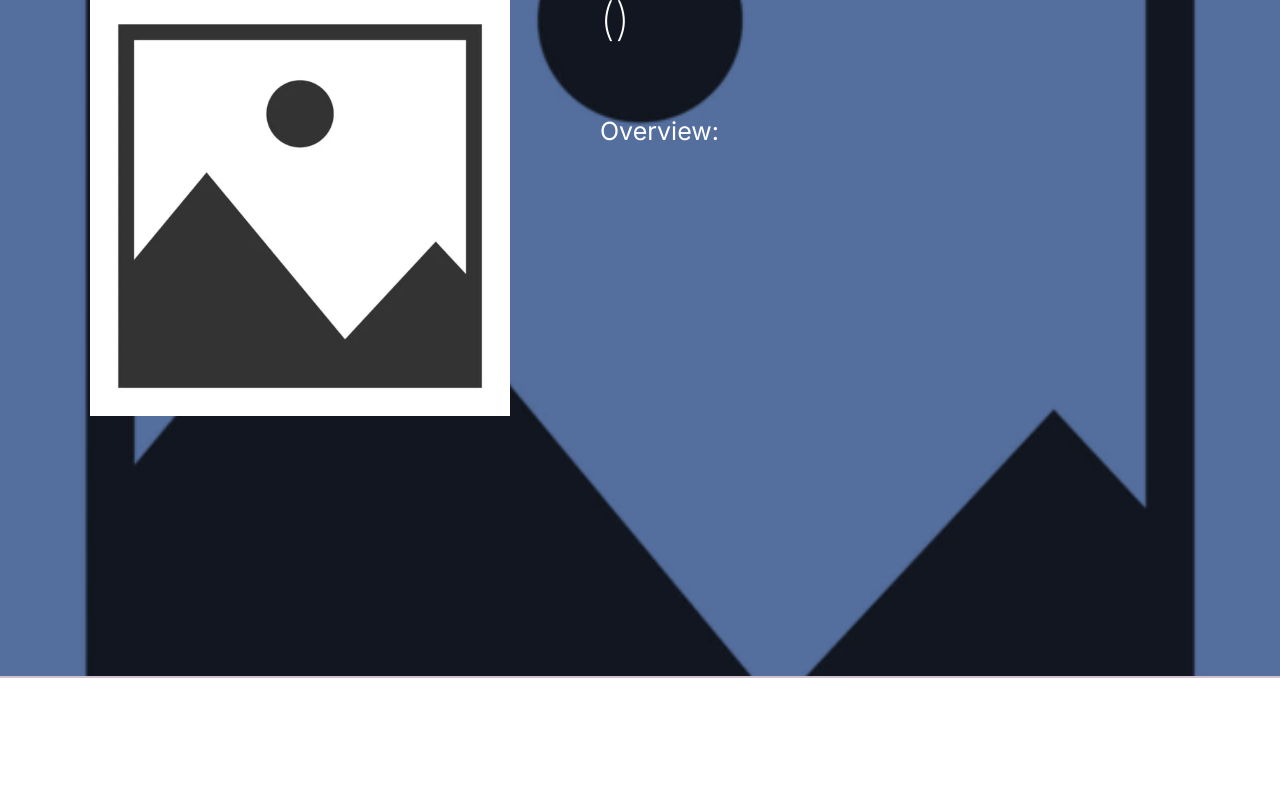
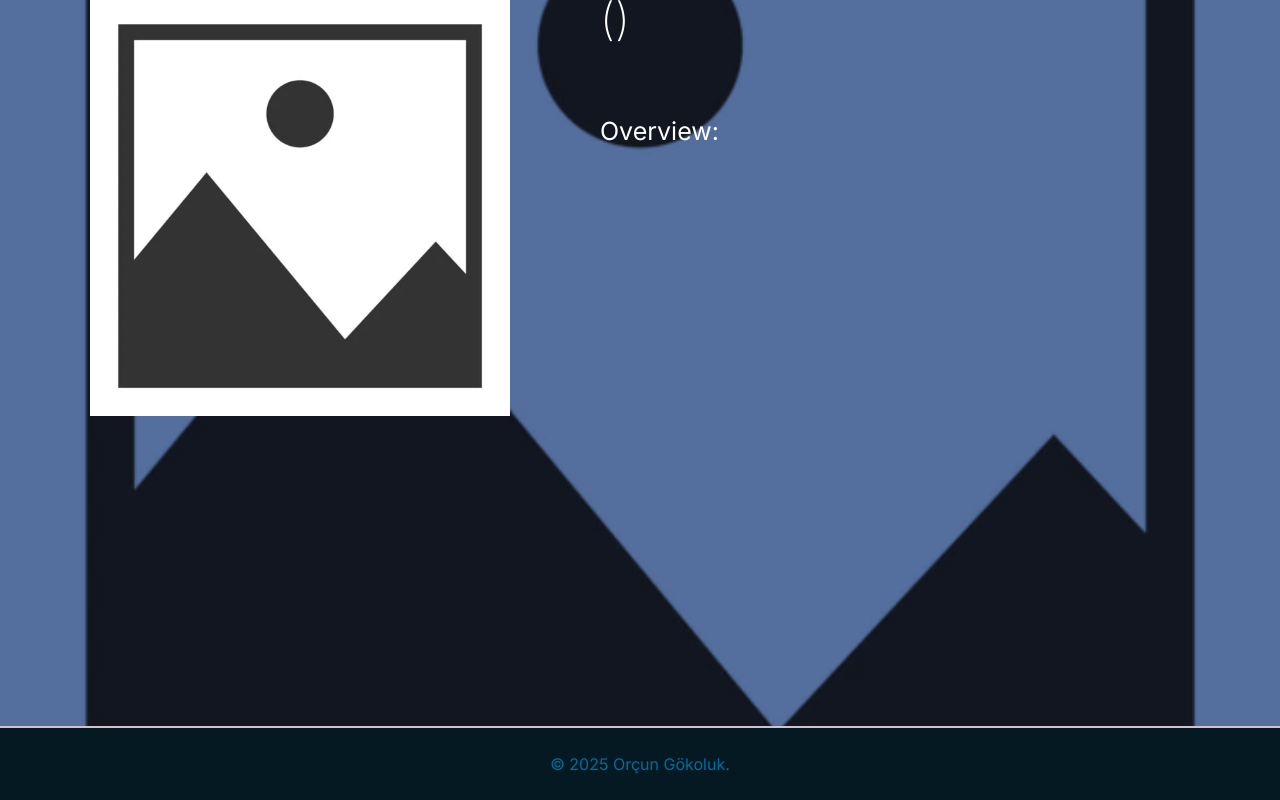
Before and after one commit to OrcunGokoluk/cinelist, a React (Vite) app: page /movie/1 in a window 1280 px wide. Shown: the part 186-986 px from the top of the page. Before the commit the page ends 864 px from the top, so only its background shows below. Built offline with nearby package versions, Linux system fonts and the light colour scheme; no server answers; a web font is replaced by a local one.

Commit message:
update css styles

```diff
--- a/src/components/Searchbar.jsx
+++ b/src/components/Searchbar.jsx
@@ -46,9 +46,9 @@ if(movieName){
         </form>
     <article className='movie-card-container'>
     {
-         moviedata ? moviedata.map( (data, index)=><MovieCard key={index} id={data.id} image={data.poster_path}
+         moviedata.length>0 ? moviedata.map( (data, index)=><MovieCard key={index} id={data.id} image={data.poster_path}
          overview={data.overview} title={data.title} imdb={data.
-          vote_average}/>):""
+          vote_average}/>):<div className='placeholder-container'></div>
         }
     </article>
 
--- a/src/css/App.css
+++ b/src/css/App.css
@@ -85,7 +85,7 @@ header{
     position: relative;
     display: inline-block;
     width: 100%;
-    height: 75rem;
+    height: 100vh;
   }
   /*
   .image-filter-container::after {
@@ -172,6 +172,11 @@ header{
 .search-form label{
     font-size: 2.5rem;
 }
+.placeholder-container
+{
+    width: 100%;
+    height: 41.2vh;
+}
 @media (min-width:786px){
     .search-form{
         flex-direction: row;
@@ -228,4 +233,9 @@ header{
     .release-date{
         margin-right: 0;
     }
+    .placeholder-container
+    {
+        width: 100%;
+        height: 41.2vh;
+    }
 }
--- a/src/css/index.css
+++ b/src/css/index.css
@@ -39,3 +39,20 @@ small{
 .no-thickness{
     font-weight: 100 important!;
 }
+footer{
+    bottom: 0;
+    width:100%;
+    font-size:1.8rem;
+    text-align: center;
+    background-color:#051923;
+    margin-top: 0;
+    padding: 1rem 0;
+    color:#006d9f;
+}
+
+@media (max-width:786px){
+    footer{
+        display: none;
+    }
+
+    }
--- a/src/layouts/MainLayout.jsx
+++ b/src/layouts/MainLayout.jsx
@@ -11,6 +11,9 @@ function MainLayout() {
             </header>
         </div>
         <Outlet/>
+        <footer>
+            <p>&copy; 2025 Orçun Gökoluk.</p>
+        </footer>
 
     </>
   )
```
